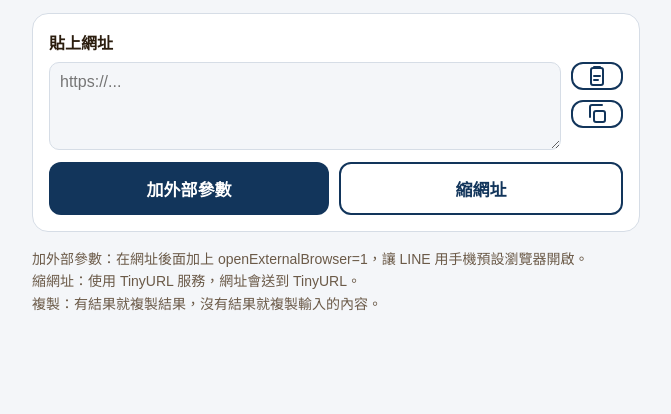
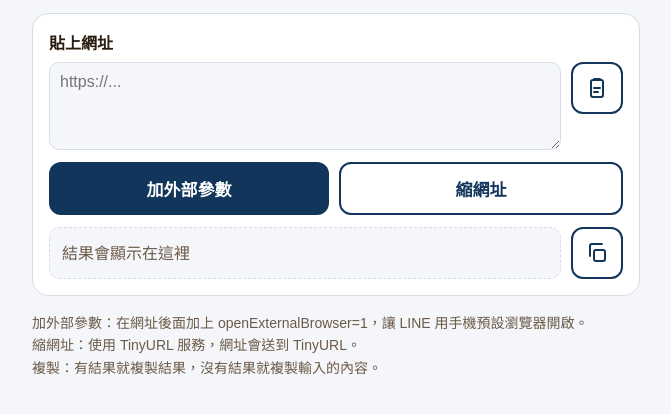
Before and after one commit to Marekshen/linetools, a plain HTML site: page index.html in a window 1280 px wide. Shown: the part 68-482 px from the top of the page, without its empty margins (304-975 px from the left). Drawn offline with Linux system fonts and the light colour scheme.

Commit message:
小工具庫: move paste next to input, copy next to result
Co-Authored-By: Claude Haiku 5.5 <noreply@anthropic.com>

```diff
--- a/index.html
+++ b/index.html
@@ -15,16 +15,16 @@
   h1 { font-size: 26px; margin: 12px 0 16px; }
   .card { background: var(--card); border: 1px solid var(--line); border-radius: 16px; padding: 16px; margin-bottom: 16px; }
   label { display: block; font-weight: 700; margin-bottom: 8px; }
-  .inputrow { display: flex; gap: 10px; align-items: stretch; }
+  .inputrow, .resultrow { display: flex; gap: 10px; align-items: flex-start; }
   textarea { flex: 1; min-width: 0; box-sizing: border-box; min-height: 88px; font-size: 16px; padding: 10px; border: 1px solid var(--line); border-radius: 10px; background: var(--bg); color: var(--ink); font-family: inherit; }
-  .side { display: flex; flex-direction: column; gap: 10px; }
-  .icon { width: 52px; min-width: 52px; flex: none; padding: 0; display: flex; align-items: center; justify-content: center; background: transparent; border: 2px solid var(--accent); color: var(--accent); }
+  .icon { width: 52px; height: 52px; min-width: 52px; flex: none; padding: 0; display: flex; align-items: center; justify-content: center; background: transparent; border: 2px solid var(--accent); color: var(--accent); }
   .icon svg { width: 24px; height: 24px; }
   .btns { display: flex; gap: 10px; margin-top: 12px; flex-wrap: wrap; }
   button { flex: 1; min-width: 140px; font-size: 17px; font-weight: 700; padding: 12px; border-radius: 12px; border: none; background: var(--accent); color: #fff; cursor: pointer; }
   button.ghost { background: transparent; color: var(--accent); border: 2px solid var(--accent); }
-  .result { word-break: break-all; font-size: 16px; margin-top: 12px; padding: 12px; border-radius: 10px; background: var(--bg); border: 1px dashed var(--line); display: none; }
-  .result.show { display: block; }
+  .result { flex: 1; min-width: 0; min-height: 52px; box-sizing: border-box; word-break: break-all; font-size: 16px; padding: 12px; border-radius: 10px; background: var(--bg); border: 1px dashed var(--line); }
+  .result:empty::before { content: '結果會顯示在這裡'; color: var(--muted); }
+  .resultrow { margin-top: 12px; }
   .note { color: var(--muted); font-size: 14px; line-height: 1.6; }
   a { color: var(--accent); }
 </style>
@@ -37,20 +37,20 @@
     <label for="input">貼上網址</label>
     <div class="inputrow">
       <textarea id="input" placeholder="https://..." inputmode="url"></textarea>
-      <div class="side">
-        <button id="paste" type="button" class="icon" aria-label="貼上" title="貼上">
-          <svg viewBox="0 0 24 24" fill="none" stroke="currentColor" stroke-width="2" stroke-linecap="round" stroke-linejoin="round"><rect x="6" y="4" width="12" height="17" rx="2"/><path d="M9 4V3h6v1"/><path d="M9 12h6M9 16h4"/></svg>
-        </button>
-        <button id="copy" type="button" class="icon" aria-label="複製" title="複製">
-          <svg viewBox="0 0 24 24" fill="none" stroke="currentColor" stroke-width="2" stroke-linecap="round" stroke-linejoin="round"><rect x="9" y="9" width="11" height="11" rx="2"/><path d="M5 15V5a2 2 0 0 1 2-2h10"/></svg>
-        </button>
-      </div>
+      <button id="paste" type="button" class="icon" aria-label="貼上" title="貼上">
+        <svg viewBox="0 0 24 24" fill="none" stroke="currentColor" stroke-width="2" stroke-linecap="round" stroke-linejoin="round"><rect x="6" y="4" width="12" height="17" rx="2"/><path d="M9 4V3h6v1"/><path d="M9 12h6M9 16h4"/></svg>
+      </button>
     </div>
     <div class="btns">
       <button id="addParam" type="button">加外部參數</button>
       <button id="shorten" type="button" class="ghost">縮網址</button>
     </div>
-    <div id="result" class="result" role="status"></div>
+    <div class="resultrow">
+      <div id="result" class="result" role="status"></div>
+      <button id="copy" type="button" class="icon" aria-label="複製" title="複製">
+        <svg viewBox="0 0 24 24" fill="none" stroke="currentColor" stroke-width="2" stroke-linecap="round" stroke-linejoin="round"><rect x="9" y="9" width="11" height="11" rx="2"/><path d="M5 15V5a2 2 0 0 1 2-2h10"/></svg>
+      </button>
+    </div>
     <p id="fallback" class="note" style="display:none"></p>
   </div>
 
@@ -84,13 +84,11 @@
   function show(text) {
     lastResult = text;
     resultBox.textContent = text;
-    resultBox.classList.add('show');
   }
 
   function clearResult() {
     lastResult = '';
     resultBox.textContent = '';
-    resultBox.classList.remove('show');
   }
 
   function notValid() {
```
